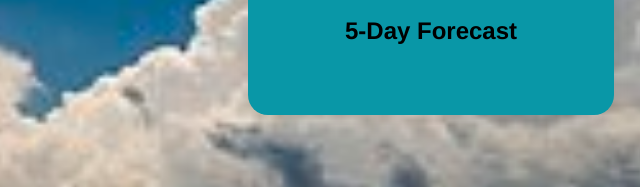
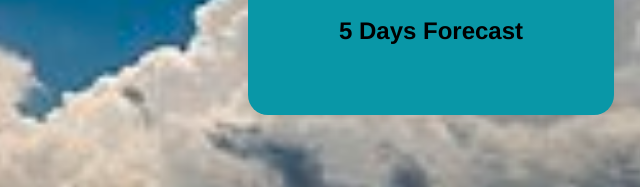
Before and after one commit to Ramona-Ciceu/Ramona-Ciceu.github.io, a plain HTML site: page index.html in a window 1280 px wide. Shown: the part 425-612 px from the top of the page, 209-849 px from the left. Drawn offline with Linux system fonts and the light colour scheme.

Commit message:
Update index.html

```diff
--- a/index.html
+++ b/index.html
@@ -25,7 +25,7 @@
         </div>
          <!-- 5 Day Forecast-->
         <div id="forecast-container">
-           <h2>5-Day Forecast</h2>
+           <h2>5 Days Forecast</h2>
         <div id="forecast-grid"> </div>
         </div>
 
```
